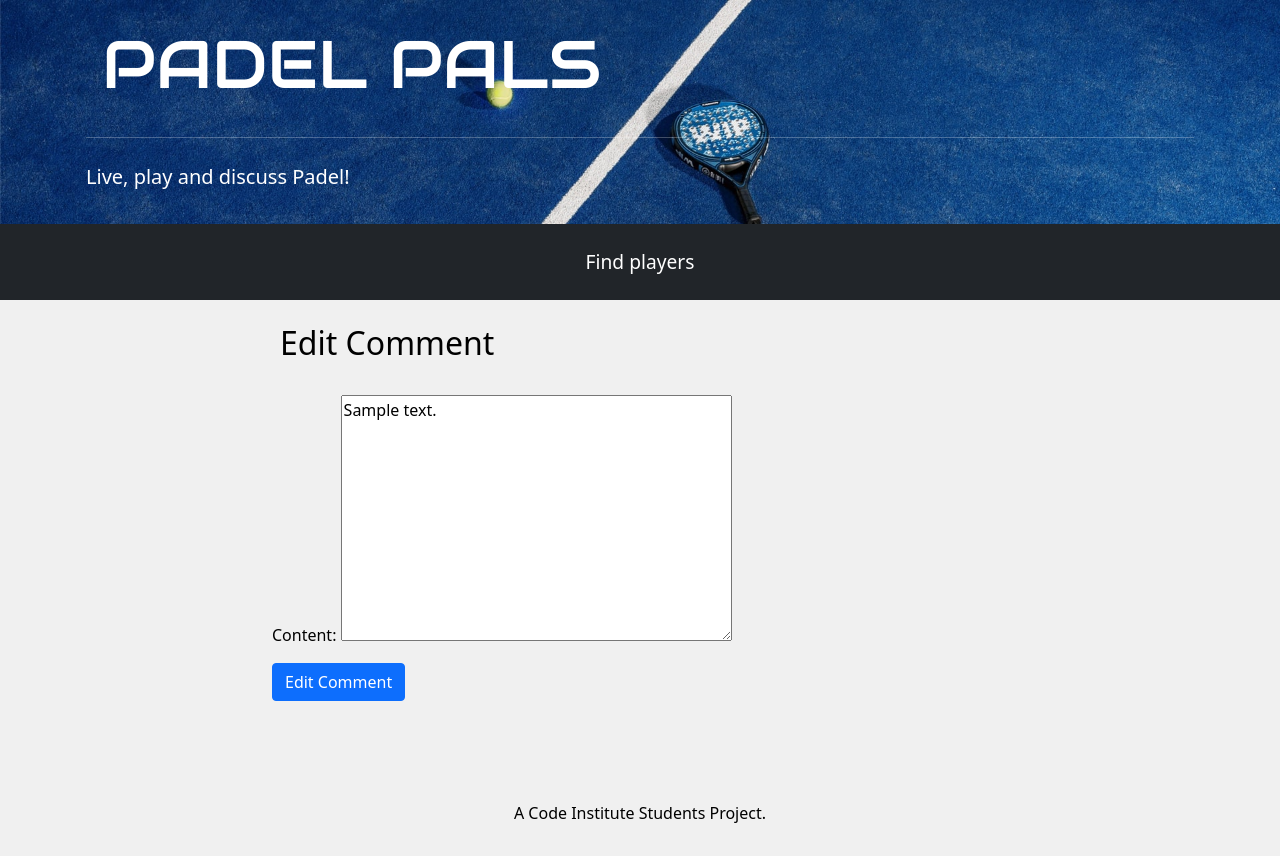
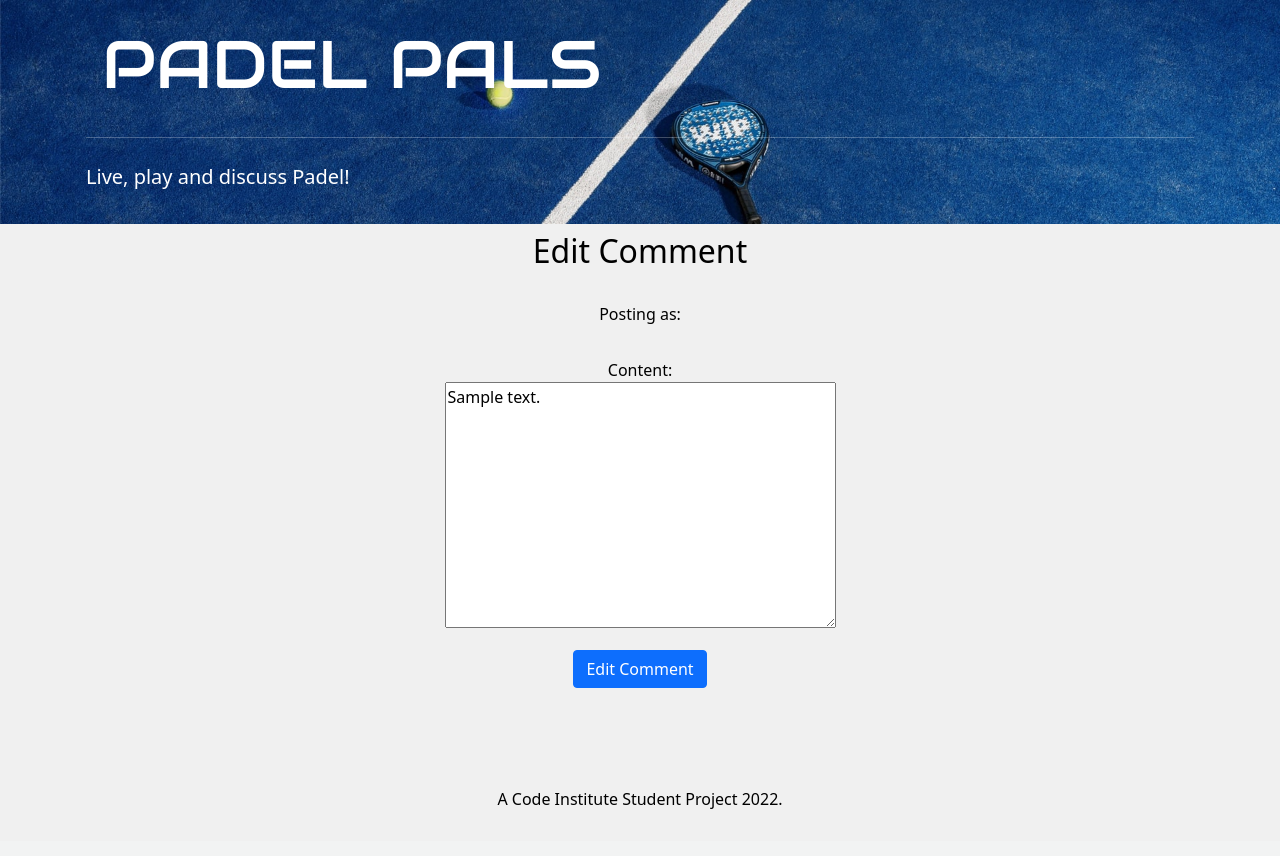
Before and after one commit to Monika-81/padel-pals, a Django app: page /post/edit_play_comment/1 in a window 1280 px wide. Shown: the part 72-928 px from the top of the page. After the commit the page ends 881 px from the top, so only its background shows below. Run offline with Django 3.2, Linux system fonts and the light colour scheme; tables that the repository leaves empty hold one stand-in row (values such as "Sample post"); some libraries are stand-ins or nearby versions.

Commit message:
Add style to edit forms.

```diff
--- a/templates/account/signup.html
+++ b/templates/account/signup.html
@@ -19,8 +19,8 @@
   <div class="d-flex flex-row flex-wrap justify-content-center">
     <div class="card mt-5 mb-5 bg-light">
       <div class="card-header">
-        <h5 class="card-title">{% blocktrans %}Already have an account? Then please <a href="{{ login_url }}">
-            <span id="underscore">sign in</span></a>.{% endblocktrans %}
+        <h5 class="card-title text-center">{% blocktrans %}Already have an account? Then please <a href="{{ login_url }}">
+            <span>sign in</span></a>.{% endblocktrans %}
         </h5>
       </div>
       <div class="card-body">
--- a/templates/base.html
+++ b/templates/base.html
@@ -150,7 +150,7 @@
     </main>
     <!--Footer-->
     <footer class="footer text-center my-4">
-        <h6>A Code Institute Students Project.</h6>
+        <h6>A Code Institute Student Project 2022.</h6>
     </footer>
     <script>
         setTimeout(function() {
--- a/templates/edit_play_comment.html
+++ b/templates/edit_play_comment.html
@@ -1,18 +1,31 @@
 {% extends "base.html" %}
+
+{% load crispy_forms_tags %}
+
+{% block topic-nav %}
+<div class="topic-content">
+  <nav class="topic-nav">
+    <div id="filler">
+      <h2 class="header">Edit Comment</h2>
+    </div>
+  </nav>
+</div>
+{% endblock %}
+
 {% block content %}
 
 <div class="container">
   <div class="row">
-     <div class="col-md-8 mt-3 offset-md-2">
-      <h2>Edit Comment</h2>
+    <div class="col-md-8 mt-3 offset-md-2 text-center">
+      <p>Posting as: {{ user.username }}</p>
     </div>
   </div>
   <div class="row">
     <div class="col-md-8 mt-3 offset-md-2">
-      <form method="post">
+      <form method="post" class="edit text-center">
         {% csrf_token %}
-         {{ form.as_p}}
-         <button class="btn btn-primary right mb-2" type="submit">Edit Comment</button>
+        {{ form.as_p }}
+        <button type="submit" class="btn btn-primary">Edit Comment</button>
       </form>
     </div>
   </div>
```
Also changed, not shown: templates/edit_comment.html (+19 -6 lines), templates/edit_play.html (+15 -5 lines). Lines whose indentation alone changed are shown as unchanged.
